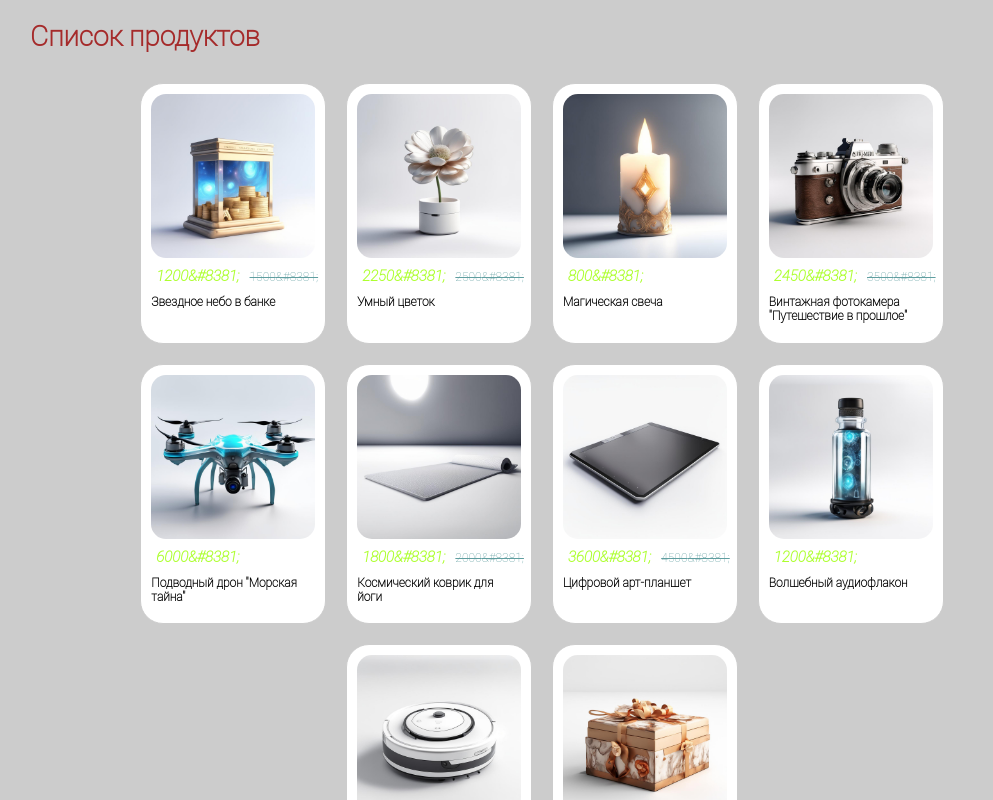
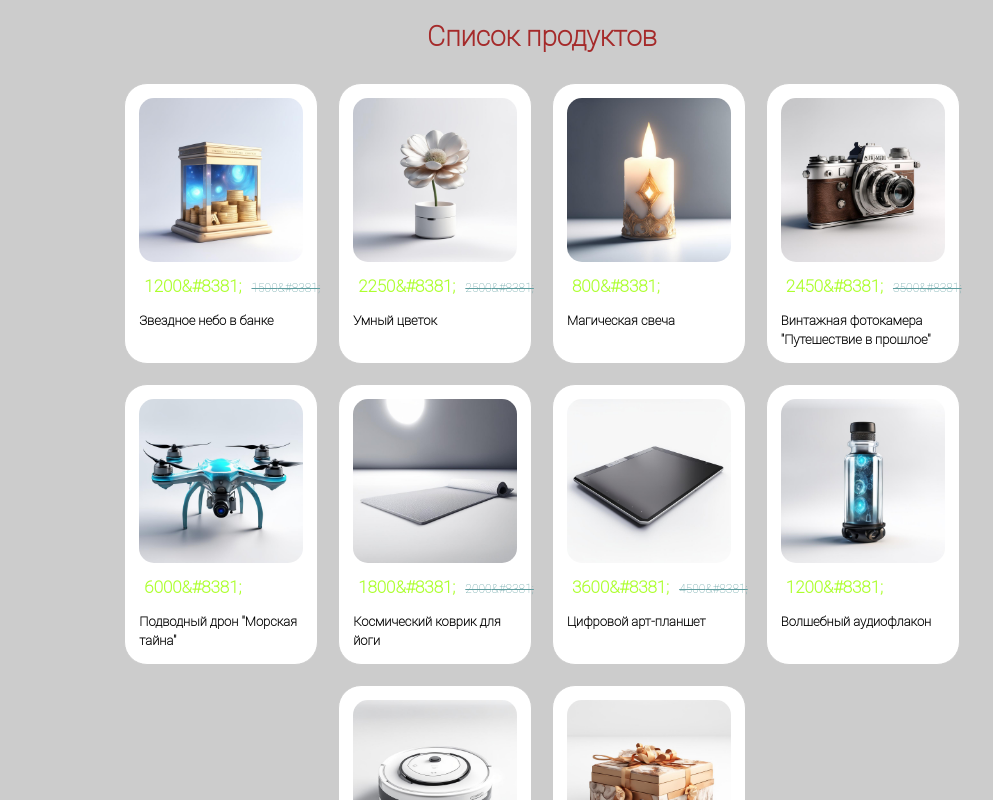
Before and after one commit to Vasil73/magic-shop, a React (Vite) app: page / in a window 1280 px wide. Shown: the top 800 px of the page, without its empty margins (98-1091 px from the left). Built offline with nearby package versions, Linux system fonts and the light colour scheme.

Commit message:
new task

```diff
--- a/src/ProductList.css
+++ b/src/ProductList.css
@@ -3,7 +3,15 @@
 
 }
 
+span,
+h1,
+h2,
+p {
+    margin: 0;
+}
+
 .product-title {
+    text-align: center;
     font-size: 28px;
     margin-bottom: 20px;
     color: brown;
@@ -18,7 +26,7 @@
 .product-card {
     border: 1px solid #ccc;
     border-radius: 23px;
-    padding: 10px;
+    padding: 14px;
     margin: 10px;
     width: 16%;
     background-color: white;
@@ -31,15 +39,12 @@
 
 h2 {
     width: 97%;
-    font-size: 12px;
+    font-size: 13px;
+    line-height: 19px;
 }
 
-.product-card p {
-    font-size: 12px;
-}
-
-.product-card p {
-    margin: 5px 0;
+img {
+    margin-bottom: 10px;
 }
 
 .product-card .old-price {
@@ -48,15 +53,19 @@ h2 {
     color: cadetblue;
 }
 
-.product-card .discount {
-    color: red;
+.old-price {
+ font-size: 12px;
+}
+
+p {
+    margin-bottom: 15px;
 }
 
 .price {
     margin-left: 5px;
     margin-right: 10px;
-    font-size: 15px;
-    font-style: oblique;
+    font-size: 17px;
+    font-style: normal;
     font-weight: bold;
     color: greenyellow;
 }
```
